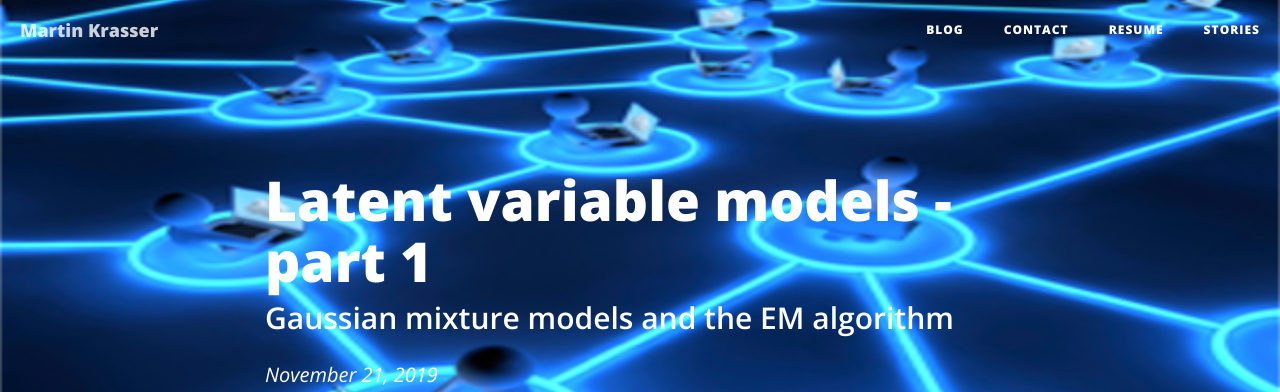
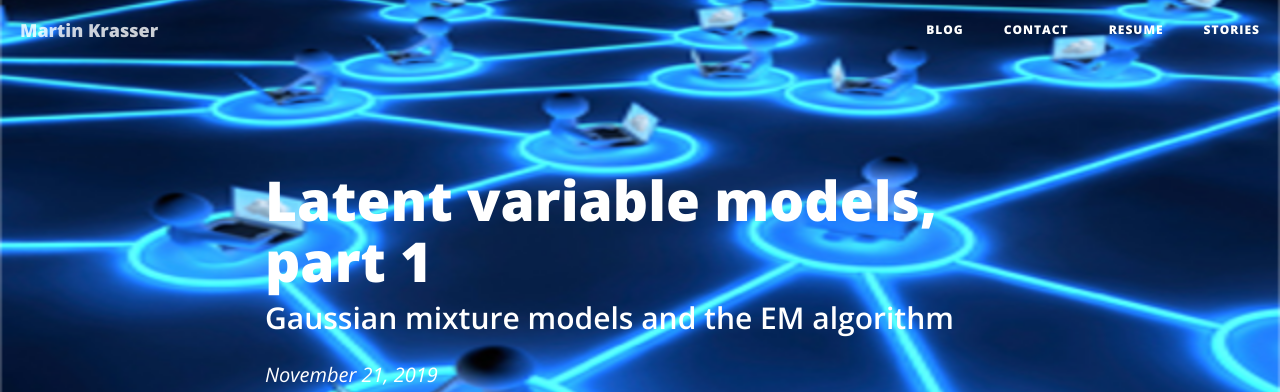
Before and after one commit to krasserm/krasserm.github.io, a Jekyll site: the page built from _posts/2019-11-21-latent-variable-models-part-1.md, in a window 1280 px wide and 900 px high. Shown: the top 392 px of the window. Built offline with Jekyll 4.4.1, drawn with Linux system fonts in a browser that asks for light colours; formulas are drawn with MathJax 3; comment, search, counter and statistics services are not loaded.

Commit message:
Use subtitles

```diff
--- a/_posts/2019-11-21-latent-variable-models-part-1.md
+++ b/_posts/2019-11-21-latent-variable-models-part-1.md
@@ -1,5 +1,5 @@
 ---
-title: 'Latent variable models - part 1'
+title: 'Latent variable models, part 1'
 subtitle: Gaussian mixture models and the EM algorithm
 layout: post
 comments: True
```
Also changed, not shown: _posts/2019-12-17-latent-variable-models-part-2.md (+1 -1 lines).
